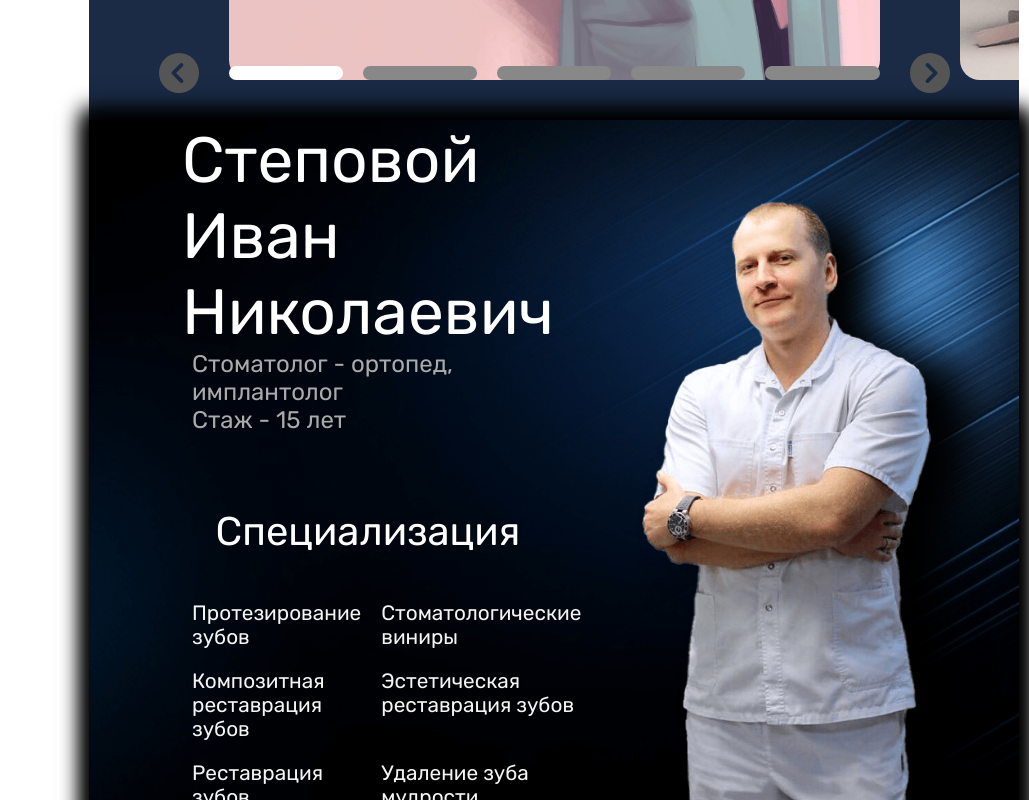
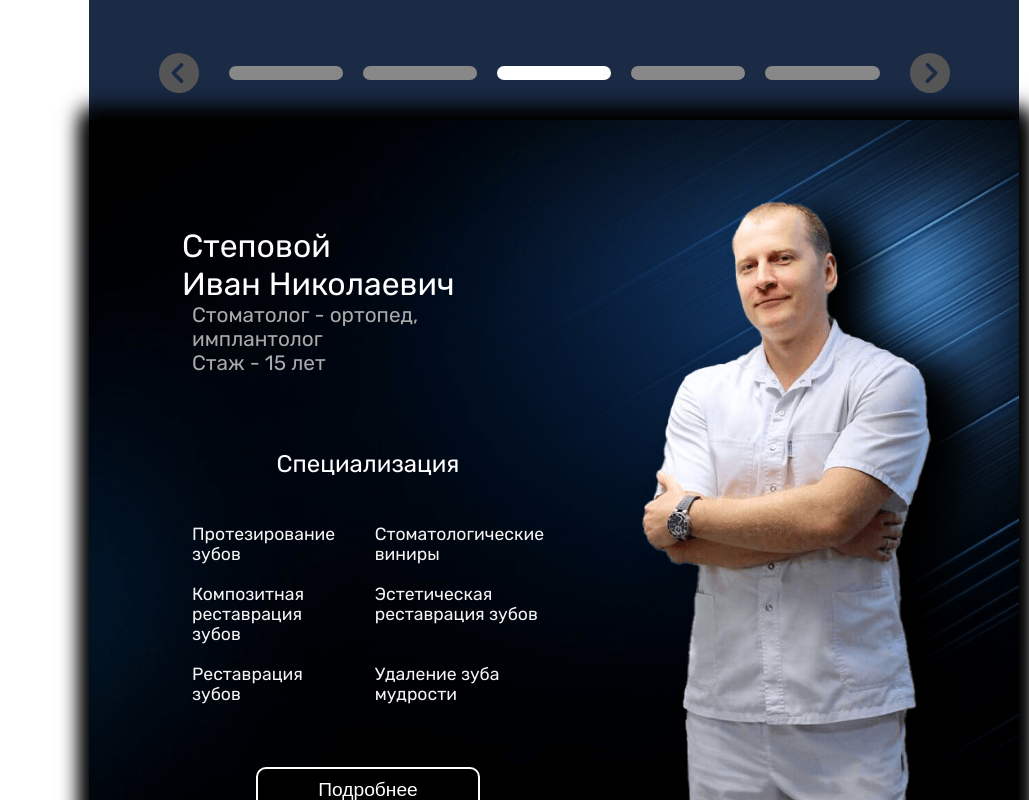
Before and after one commit to Cephern/dentserv, a React (Vite) app: page / in a window 1280 px wide. Shown: the part 1480-2280 px from the top of the page, without its empty margins (251-1280 px from the left). Built offline with nearby package versions, Linux system fonts and the light colour scheme.

Commit message:
Fixed the fix for autoscroll

```diff
--- a/src/comps/pages/home/Promos.jsx
+++ b/src/comps/pages/home/Promos.jsx
@@ -47,12 +47,12 @@ function Promos() {
   };
 
   useEffect(() => {
-    window.addEventListener("load", () => {
     if (contentRef.current.children[0].children[0].complete) {
       setOffset(
         contentRef.current.children[0].getBoundingClientRect().width + 80
       );
       setupAutoScroll();
+      console.log("completed");
     } else {
       contentRef.current.children[0].children[0].addEventListener(
         "load",
@@ -61,10 +61,10 @@ function Promos() {
             contentRef.current.children[0].getBoundingClientRect().width + 80
           );
           setupAutoScroll();
+          console.log("loaded");
         }
       );
     }
-    });
 
     window.addEventListener("resize", () => {
       setOffset(contentRef.current.children[0].clientWidth + 80);
--- a/src/styles/homePage/Doctors.module.css
+++ b/src/styles/homePage/Doctors.module.css
@@ -87,3 +87,67 @@
   height: 90%;
   filter: drop-shadow(40px 10px 20px #000);
 }
+
+@media screen and (max-width: 1500px) {
+  .name {
+    font-size: 2em;
+  }
+
+  .occupation {
+    font-size: 1.3em;
+    color: #aaa;
+    margin: 0 10px;
+  }
+
+  .exp {
+    font-size: 1.3em;
+    color: #aaa;
+    margin: 0 10px;
+  }
+
+  .specialisation {
+    width: 100%;
+    margin: 20% 0 20px;
+    font-size: 1.5em;
+    text-align: center;
+  }
+
+  .specialisationUl li {
+    padding: 10px;
+    font-size: 1.1em;
+    color: #f4f4f4;
+    cursor: pointer;
+  }
+}
+
+@media screen and (max-height: 800px) {
+  .name {
+    font-size: 2em;
+  }
+
+  .occupation {
+    font-size: 1.3em;
+    color: #aaa;
+    margin: 0 10px;
+  }
+
+  .exp {
+    font-size: 1.3em;
+    color: #aaa;
+    margin: 0 10px;
+  }
+
+  .specialisation {
+    width: 100%;
+    margin: 20% 0 20px;
+    font-size: 1.5em;
+    text-align: center;
+  }
+
+  .specialisationUl li {
+    padding: 10px;
+    font-size: 1.1em;
+    color: #f4f4f4;
+    cursor: pointer;
+  }
+}
--- a/src/styles/homePage/Promos.module.css
+++ b/src/styles/homePage/Promos.module.css
@@ -30,6 +30,7 @@
   flex-shrink: 0;
   flex-basis: 70%;
   height: 100%;
+  max-height: 80vh;
   position: relative;
 }
 
```
Lines whose indentation alone changed are shown as unchanged.
